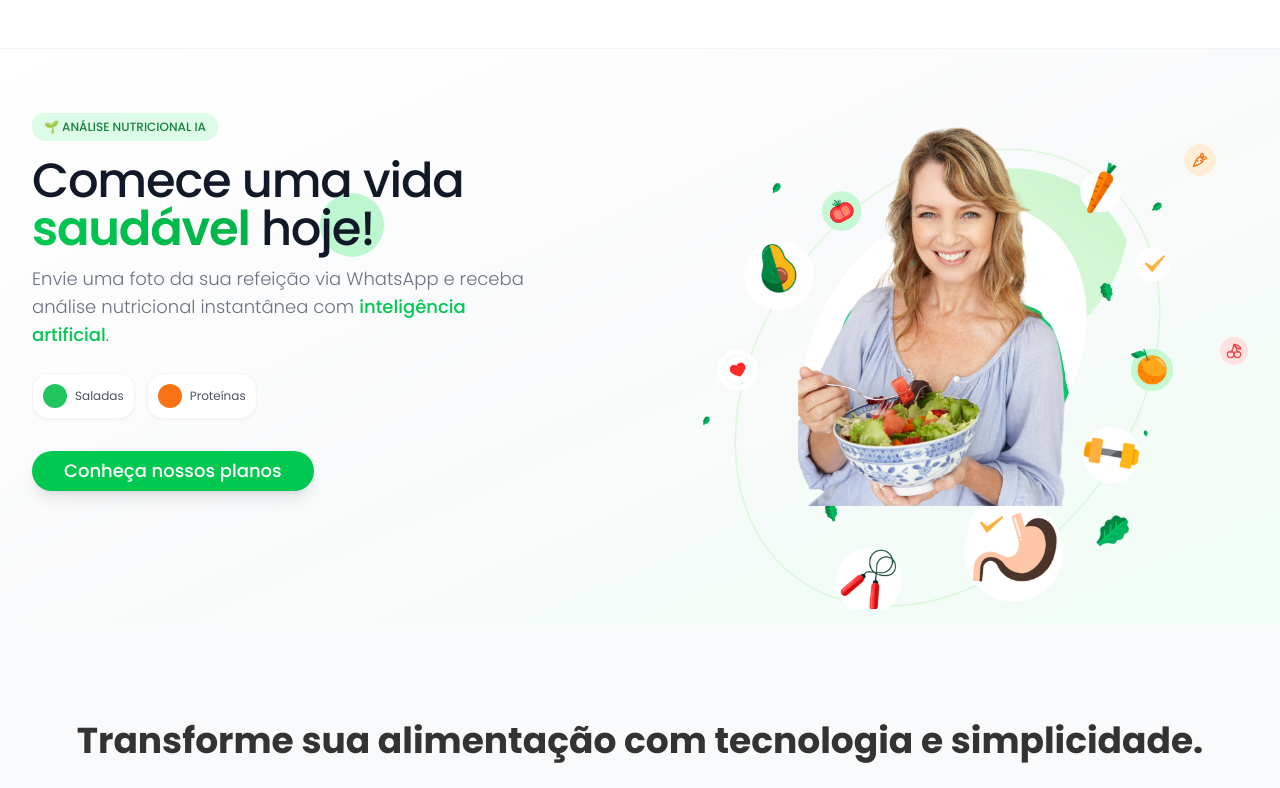
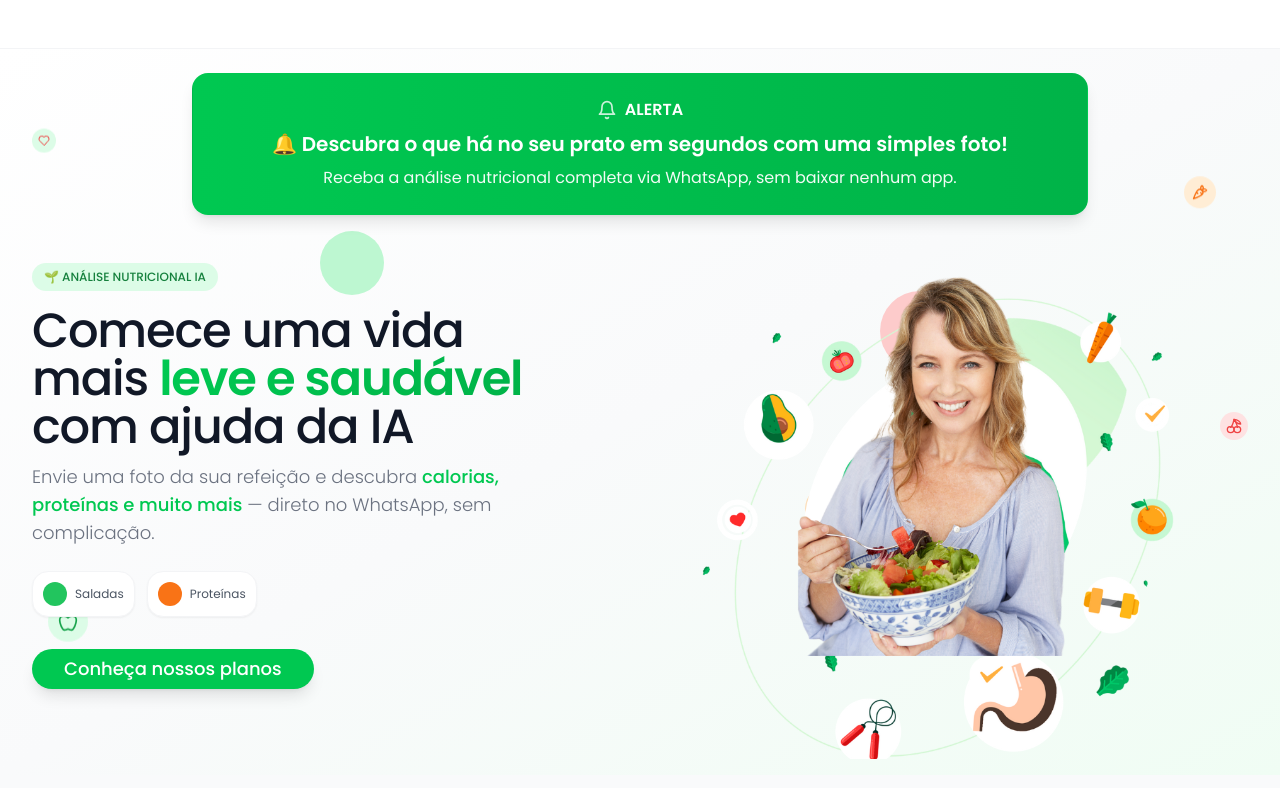
Before and after one commit to pnakamura/dizai-foto-nutri-94, a React (Vite) app: page / in a window 1280 px wide. Shown: the top 788 px of the page. Built offline with nearby package versions, Linux system fonts and the light colour scheme.

Commit message:
Add alert block to HeroSection
Added an alert block above the fold in the HeroSection to grab attention with an impactful phrase and a clear, specific promise.

```diff
--- a/src/components/HeroSection.tsx
+++ b/src/components/HeroSection.tsx
@@ -1,7 +1,7 @@
 
 import React from 'react';
 import { Button } from '@/components/ui/button';
-import { Heart, Carrot, Apple, Cherry } from 'lucide-react';
+import { Heart, Carrot, Apple, Cherry, Bell } from 'lucide-react';
 
 const HeroSection: React.FC = () => {
   const scrollToPlans = () => {
@@ -12,15 +12,31 @@ const HeroSection: React.FC = () => {
   };
 
   return (
-    <section className="flex items-start justify-center px-4 md:px-6 lg:px-8 bg-gradient-to-br from-white via-gray-50 to-green-50 relative overflow-hidden pt-8 md:pt-12">
+    <section className="flex flex-col items-center justify-center px-4 md:px-6 lg:px-8 bg-gradient-to-br from-white via-gray-50 to-green-50 relative overflow-hidden pt-4 md:pt-6">
+      {/* Bloco de Alerta - Acima da dobra */}
+      <div className="w-full max-w-4xl mx-auto mb-6 md:mb-8 relative z-20">
+        <div className="bg-gradient-to-r from-[#00C851] to-[#00b348] text-white rounded-2xl p-4 md:p-6 shadow-lg border border-[#00C851]/20 text-center">
+          <div className="flex items-center justify-center gap-2 mb-2">
+            <Bell className="w-5 h-5 text-white animate-pulse" />
+            <span className="font-semibold text-sm md:text-base">ALERTA</span>
+          </div>
+          <h3 className="text-lg md:text-xl font-semibold mb-2 leading-tight">
+            🔔 Descubra o que há no seu prato em segundos com uma simples foto!
+          </h3>
+          <p className="text-sm md:text-base opacity-95 leading-relaxed">
+            Receba a análise nutricional completa via WhatsApp, sem baixar nenhum app.
+          </p>
+        </div>
+      </div>
+
       {/* Elementos decorativos flutuantes */}
       <div className="absolute inset-0 pointer-events-none">
-        <div className="absolute top-16 left-8 animate-float">
+        <div className="absolute top-20 left-8 animate-float">
           <div className="w-6 h-6 bg-green-100 rounded-full flex items-center justify-center">
             <Heart className="w-3 h-3 text-red-500" />
           </div>
         </div>
-        <div className="absolute top-24 right-16 animate-float" style={{ animationDelay: '1s' }}>
+        <div className="absolute top-32 right-16 animate-float" style={{ animationDelay: '1s' }}>
           <div className="w-8 h-8 bg-orange-100 rounded-full flex items-center justify-center">
             <Carrot className="w-4 h-4 text-orange-500" />
           </div>
@@ -61,11 +77,11 @@ const HeroSection: React.FC = () => {
                   fontWeight: '500'
                 }}
               >
-                Comece uma vida{' '}
+                Comece uma vida mais{' '}
                 <span className="text-[#00C851] bg-gradient-to-r from-[#00C851] to-[#00b348] bg-clip-text text-transparent font-semibold">
-                  saudável
+                  leve e saudável
                 </span>{' '}
-                hoje!
+                com ajuda da IA
               </h1>
 
               <p
@@ -75,8 +91,9 @@ const HeroSection: React.FC = () => {
                   hyphens: 'none'
                 }}
               >
-                Envie uma foto da sua refeição via WhatsApp e receba análise nutricional instantânea com{' '}
-                <span className="font-medium text-[#00C851]">inteligência artificial</span>.
+                Envie uma foto da sua refeição e descubra{' '}
+                <span className="font-medium text-[#00C851]">calorias, proteínas e muito mais</span>{' '}
+                — direto no WhatsApp, sem complicação.
               </p>
             </div>
 
```
